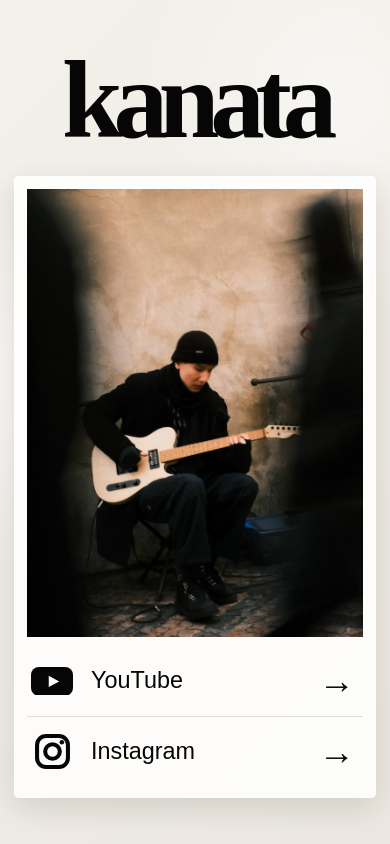
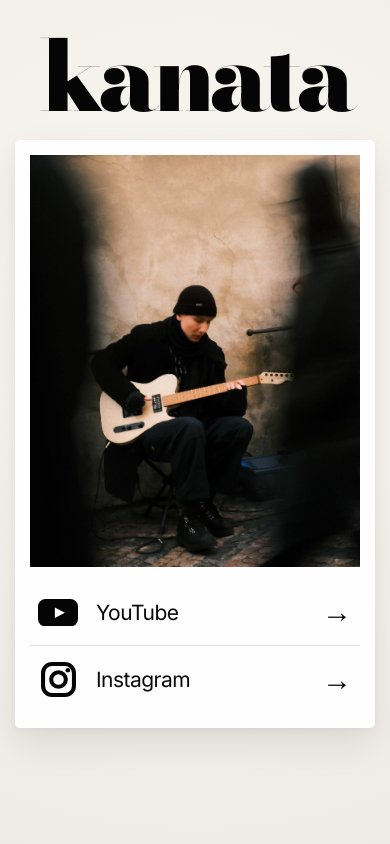
Before and after one commit to kanata27/cloud-lab-web, a plain HTML site: page index.html in a window 390 px wide. Drawn offline with nearby package versions, Linux system fonts and the light colour scheme.

Commit message:
Fix Kanata typography

```diff
--- a/index.html
+++ b/index.html
@@ -2,19 +2,43 @@
 <html lang="en">
 <head>
   <meta charset="utf-8">
-  <meta name="viewport" content="width=device-width, initial-scale=1">
-  <meta name="description" content="Kanata — guitar, music and social links.">
+
+  <meta
+    name="viewport"
+    content="width=device-width, initial-scale=1"
+  >
+
+  <meta
+    name="description"
+    content="Kanata — guitar, music and social links."
+  >
+
   <title>Kanata</title>
+
+  <!-- Fonts -->
+  <link rel="preconnect" href="https://fonts.googleapis.com">
+  <link rel="preconnect" href="https://fonts.gstatic.com" crossorigin>
+
+  <link
+    href="https://fonts.googleapis.com/css2?family=Bodoni+Moda:opsz,wght@6..96,400..900&family=Inter:wght@400;500;600&display=swap"
+    rel="stylesheet"
+  >
+
   <link rel="stylesheet" href="/style.css">
 </head>
+
 <body>
+
   <main class="page-shell">
-    <section class="hero" aria-labelledby="site-title">
+
+    <section class="hero">
+
       <div class="brand-wrap">
-        <h1 id="site-title" class="brand">kanata</h1>
+        <h1 class="brand">kanata</h1>
       </div>
 
-      <article class="profile-card" aria-label="Kanata social links">
+      <article class="profile-card">
+
         <div class="photo-frame">
           <img
             class="profile-photo"
@@ -23,32 +47,107 @@
           >
         </div>
 
-        <nav class="social-list" aria-label="Social links">
-          <a class="social-link" href="https://www.youtube.com/" target="_blank" rel="noreferrer">
-            <span class="social-icon" aria-hidden="true">
-              <svg viewBox="0 0 64 44" role="img">
-                <rect x="0" y="0" width="64" height="44" rx="12"></rect>
-                <path d="M27 13.5 43 22 27 30.5Z" fill="white"></path>
+        <nav class="social-list">
+
+          <a
+            class="social-link"
+            href="https://www.youtube.com/"
+            target="_blank"
+            rel="noreferrer"
+          >
+
+            <span class="social-icon youtube-icon">
+              <svg
+                viewBox="0 0 64 44"
+                aria-hidden="true"
+              >
+                <rect
+                  x="0"
+                  y="0"
+                  width="64"
+                  height="44"
+                  rx="12"
+                ></rect>
+
+                <path
+                  d="M27 13.5 43 22 27 30.5Z"
+                  fill="white"
+                ></path>
               </svg>
             </span>
-            <span class="social-name">YouTube</span>
-            <span class="arrow" aria-hidden="true">→</span>
+
+            <span class="social-name">
+              YouTube
+            </span>
+
+            <span class="arrow">
+              →
+            </span>
+
           </a>
 
-          <a class="social-link" href="https://www.instagram.com/" target="_blank" rel="noreferrer">
-            <span class="social-icon instagram-icon" aria-hidden="true">
-              <svg viewBox="0 0 48 48" role="img">
-                <rect x="5" y="5" width="38" height="38" rx="11" fill="none" stroke="currentColor" stroke-width="5"></rect>
-                <circle cx="24" cy="24" r="9" fill="none" stroke="currentColor" stroke-width="5"></circle>
-                <circle cx="35.5" cy="12.5" r="2.8"></circle>
+
+          <a
+            class="social-link"
+            href="https://www.instagram.com/"
+            target="_blank"
+            rel="noreferrer"
+          >
+
+            <span class="social-icon instagram-icon">
+
+              <svg
+                viewBox="0 0 48 48"
+                aria-hidden="true"
+              >
+
+                <rect
+                  x="5"
+                  y="5"
+                  width="38"
+                  height="38"
+                  rx="11"
+                  fill="none"
+                  stroke="currentColor"
+                  stroke-width="5"
+                ></rect>
+
+                <circle
+                  cx="24"
+                  cy="24"
+                  r="9"
+                  fill="none"
+                  stroke="currentColor"
+                  stroke-width="5"
+                ></circle>
+
+                <circle
+                  cx="35.5"
+                  cy="12.5"
+                  r="2.8"
+                ></circle>
+
               </svg>
+
             </span>
-            <span class="social-name">Instagram</span>
-            <span class="arrow" aria-hidden="true">→</span>
+
+            <span class="social-name">
+              Instagram
+            </span>
+
+            <span class="arrow">
+              →
+            </span>
+
           </a>
+
         </nav>
+
       </article>
+
     </section>
+
   </main>
+
 </body>
 </html>
--- a/style.css
+++ b/style.css
@@ -1,111 +1,163 @@
-:root {
-  color-scheme: light;
-  --paper: #f3f0ea;
-  --card: rgba(255, 255, 255, 0.84);
-  --ink: #060606;
-  --hairline: rgba(12, 12, 12, 0.13);
-  --shadow: 0 10px 30px rgba(25, 20, 14, 0.13);
-}
-
 * {
     box-sizing: border-box;
 }
 
 html,
 body {
-  min-height: 100%;
     margin: 0;
+    padding: 0;
 }
 
 body {
-  color: var(--ink);
+    min-height: 100vh;
+
     background:
-    radial-gradient(circle at 16% 45%, rgba(255,255,255,0.75), transparent 34%),
-    radial-gradient(circle at 88% 12%, rgba(255,255,255,0.50), transparent 26%),
-    linear-gradient(135deg, #f4f1eb 0%, #ece8e1 100%);
-  font-family: Arial, Helvetica, sans-serif;
+        radial-gradient(
+            circle at 50% 40%,
+            #faf8f4 0%,
+            #f5f2ec 55%,
+            #eeebe5 100%
+        );
+
+    color: #080808;
+
+    font-family: "Inter", Arial, sans-serif;
 }
 
-body::before {
-  content: "";
-  position: fixed;
-  inset: 0;
-  pointer-events: none;
-  opacity: 0.22;
-  background-image:
-    repeating-linear-gradient(0deg, rgba(0,0,0,0.012) 0, rgba(0,0,0,0.012) 1px, transparent 1px, transparent 4px);
-}
+
+/* =========================
+   MAIN LAYOUT
+   ========================= */
 
 .page-shell {
     min-height: 100vh;
     width: 100%;
-  display: grid;
-  place-items: center;
-  padding: 48px clamp(28px, 7vw, 130px);
+
+    display: flex;
+    align-items: center;
+    justify-content: center;
+
+    padding: 48px 6vw;
 }
 
 .hero {
-  width: min(100%, 1320px);
+    width: min(1400px, 100%);
+
     display: grid;
-  grid-template-columns: minmax(0, 1fr) minmax(390px, 520px);
+    grid-template-columns: 1fr 520px;
+
     align-items: center;
-  gap: clamp(55px, 8vw, 130px);
+
+    gap: clamp(60px, 8vw, 150px);
 }
 
+
+/* =========================
+   BRAND
+   ========================= */
+
 .brand-wrap {
-  min-width: 0;
+    display: flex;
+    align-items: center;
+    justify-content: center;
 }
 
 .brand {
     margin: 0;
-  font-family: Didot, "Bodoni MT", "Bodoni 72", "Times New Roman", serif;
-  font-weight: 700;
-  font-size: clamp(118px, 12vw, 220px);
-  line-height: 0.78;
+
+    font-family: "Bodoni Moda", "Bodoni MT", Didot, serif;
+
+    font-size: clamp(110px, 13vw, 220px);
+    font-weight: 900;
+
+    font-optical-sizing: auto;
+
+    line-height: 0.8;
+
     letter-spacing: -0.075em;
+
+    color: #050505;
+
     transform: translateY(-0.02em);
-  white-space: nowrap;
 }
+
+
+/* =========================
+   CARD
+   ========================= */
 
 .profile-card {
     width: 100%;
-  padding: 20px 20px 16px;
-  background: var(--card);
-  border: 1px solid rgba(255,255,255,0.72);
+
+    padding: 22px;
+
+    background: rgba(255, 255, 255, 0.94);
+
     border-radius: 6px;
-  box-shadow: var(--shadow);
-  backdrop-filter: blur(6px);
+
+    box-shadow:
+        0 18px 45px rgba(0, 0, 0, 0.08),
+        0 3px 10px rgba(0, 0, 0, 0.05);
 }
 
+
+/* =========================
+   IMAGE
+   ========================= */
+
 .photo-frame {
+    width: 100%;
+
     overflow: hidden;
-  width: 100%;
-  aspect-ratio: 0.79;
-  background: #d9d0c5;
 }
 
 .profile-photo {
     display: block;
+
     width: 100%;
-  height: 100%;
+
+    aspect-ratio: 4 / 5;
+
     object-fit: cover;
+    object-position: center;
+
+    user-select: none;
 }
 
+
+/* =========================
+   SOCIAL LINKS
+   ========================= */
+
 .social-list {
-  margin-top: 10px;
+    margin-top: 12px;
 }
 
 .social-link {
-  min-height: 66px;
+    min-height: 72px;
+
     display: grid;
-  grid-template-columns: 54px 1fr auto;
+
+    grid-template-columns:
+        56px
+        1fr
+        40px;
+
     align-items: center;
-  gap: 14px;
-  padding: 8px 8px;
-  border-bottom: 1px solid var(--hairline);
-  color: var(--ink);
+
+    gap: 18px;
+
+    padding: 10px 10px;
+
+    color: #090909;
+
     text-decoration: none;
-  transition: opacity 160ms ease, transform 160ms ease;
+
+    border-bottom: 1px solid rgba(0, 0, 0, 0.12);
+
+    transition:
+        opacity 150ms ease,
+        transform 150ms ease;
 }
 
 .social-link:last-child {
@@ -116,115 +168,200 @@ body::before {
     opacity: 0.62;
 }
 
-.social-link:active {
-  transform: translateY(1px);
+.social-link:hover .arrow {
+    transform: translateX(4px);
 }
 
+.social-name {
+    font-size: 24px;
+    font-weight: 400;
+
+    letter-spacing: -0.025em;
+}
+
+
+/* =========================
+   ICONS
+   ========================= */
+
 .social-icon {
-  width: 42px;
-  display: grid;
-  place-items: center;
+    width: 46px;
+    height: 46px;
+
+    display: flex;
+    align-items: center;
+    justify-content: center;
+
+    color: #050505;
 }
 
 .social-icon svg {
-  width: 42px;
+    display: block;
+
+    width: 100%;
+    height: 100%;
+}
+
+.youtube-icon svg {
+    width: 48px;
     height: auto;
-  color: currentColor;
+
     fill: currentColor;
 }
 
 .instagram-icon svg {
-  width: 39px;
+    width: 44px;
+    height: 44px;
+}
+
+
+/* =========================
+   ARROW
+   ========================= */
+
+.arrow {
+    justify-self: end;
+
+    font-size: 38px;
+    font-family: Arial, sans-serif;
+    font-weight: 300;
+
+    line-height: 1;
+
+    transition: transform 150ms ease;
+}
+
+
+/* =========================
+   MOBILE
+   ========================= */
+
+@media (max-width: 800px) {
+
+    .page-shell {
+        align-items: flex-start;
+
+        padding:
+            50px
+            20px
+            55px;
+    }
+
+    .hero {
+        width: min(580px, 100%);
+
+        display: flex;
+        flex-direction: column;
+
+        gap: 28px;
+    }
+
+    .brand-wrap {
+        width: 100%;
+    }
+
+    .brand {
+        font-size: clamp(92px, 25vw, 155px);
+
+        line-height: 0.82;
+
+        letter-spacing: -0.075em;
+
+        text-align: center;
+    }
+
+    .profile-card {
+        padding: 20px;
+
+        border-radius: 5px;
+
+        box-shadow:
+            0 16px 38px rgba(0, 0, 0, 0.09),
+            0 3px 8px rgba(0, 0, 0, 0.04);
+    }
+
+    .social-link {
+        min-height: 76px;
+
+        grid-template-columns:
+            55px
+            1fr
+            36px;
+
+        gap: 14px;
+
+        padding:
+            8px
+            8px;
     }
 
     .social-name {
         font-size: 24px;
-  line-height: 1;
     }
 
     .arrow {
-  padding-right: 4px;
-  font-size: 38px;
-  font-weight: 300;
-  line-height: 1;
+        font-size: 34px;
     }
 
-/* Tablet */
-@media (max-width: 980px) {
+}
+
+
+/* =========================
+   SMALL PHONES
+   ========================= */
+
+@media (max-width: 420px) {
+
     .page-shell {
-    padding: 44px 30px 54px;
+        padding:
+            38px
+            15px
+            40px;
     }
 
     .hero {
-    grid-template-columns: 1fr;
-    justify-items: center;
-    gap: 34px;
+        gap: 22px;
     }
 
     .brand {
-    font-size: clamp(112px, 19vw, 180px);
-    text-align: center;
+        font-size: 25vw;
     }
 
     .profile-card {
-    width: min(92vw, 540px);
-  }
-}
-
-/* Mobile — matches the stacked reference */
-@media (max-width: 620px) {
-  .page-shell {
-    place-items: start center;
-    padding: 58px 22px 42px;
-  }
-
-  .hero {
-    gap: 28px;
-  }
-
-  .brand {
-    font-size: clamp(96px, 29vw, 154px);
-    line-height: 0.82;
-    letter-spacing: -0.085em;
-  }
-
-  .profile-card {
-    width: 100%;
-    max-width: 510px;
-    padding: 16px 16px 12px;
-    border-radius: 5px;
-  }
-
-  .photo-frame {
-    aspect-ratio: 0.75;
+        padding: 15px;
     }
 
     .social-link {
-    min-height: 70px;
-    grid-template-columns: 50px 1fr auto;
-    gap: 10px;
-    padding-inline: 4px;
+        min-height: 67px;
+
+        grid-template-columns:
+            47px
+            1fr
+            32px;
+
+        gap: 11px;
+    }
+
+    .social-icon {
+        width: 40px;
+        height: 40px;
+    }
+
+    .youtube-icon svg {
+        width: 43px;
+    }
+
+    .instagram-icon svg {
+        width: 39px;
+        height: 39px;
     }
 
     .social-name {
-    font-size: clamp(21px, 6vw, 28px);
+        font-size: 21px;
     }
 
     .arrow {
-    font-size: 36px;
-  }
+        font-size: 30px;
     }
 
-@media (max-width: 390px) {
-  .page-shell {
-    padding-inline: 14px;
 }
-
-  .brand {
-    font-size: 28vw;
-  }
-
-  .profile-card {
-    padding: 12px 12px 10px;
-  }
-}
```
Lines whose indentation alone changed are shown as unchanged.
